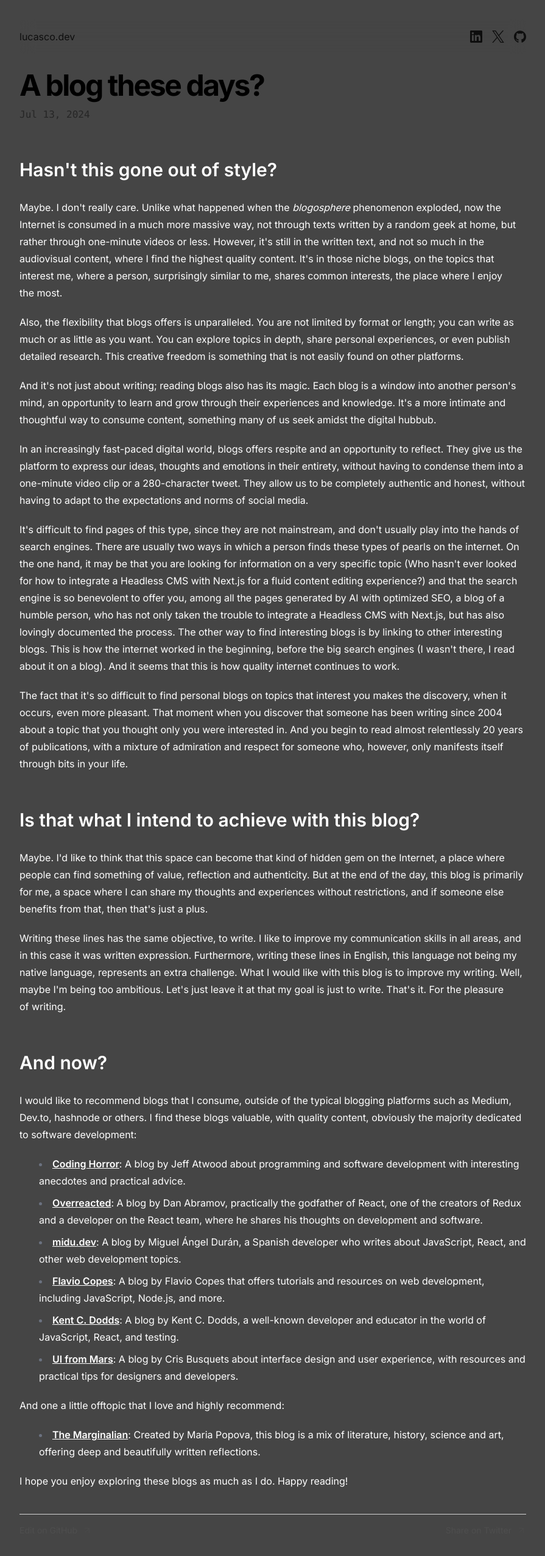
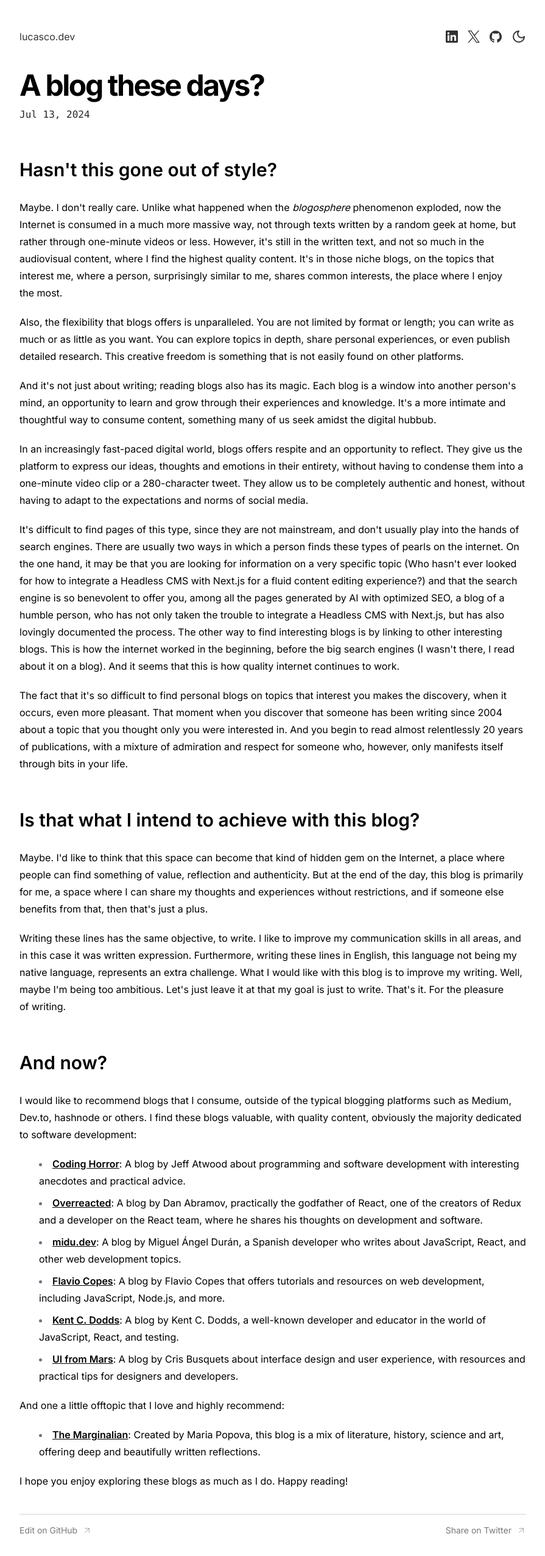
Before and after one commit to isaias-alt/lucasco.dev, a Next.js app: page /blog/a-blog-these-days in a window 1280 px wide. Shown: the whole page at 61% size, without its empty margins (192-1087 px from the left). Built offline with nearby package versions, Linux system fonts and the light colour scheme.

Commit message:
add theme toggle feature

```diff
--- a/package.json
+++ b/package.json
@@ -13,6 +13,7 @@
     "gray-matter": "4.0.3",
     "markdown-to-jsx": "7.4.7",
     "next": "14.2.4",
+    "next-themes": "^0.3.0",
     "react": "18",
     "react-dom": "18"
   },
--- a/src/app/blog/[slug]/page.tsx
+++ b/src/app/blog/[slug]/page.tsx
@@ -84,10 +84,10 @@ const Post = async ({ params }: { params: { slug: string } }) => {
       <article className="pb-5 prose w-full max-w-full text-pretty">
         <Markdown>{postData.content}</Markdown>
       </article>
-      <div className="flex items-center justify-between border-t border-neutral-300 pt-4 text-sm dark:border-neutral-800">
+      <div className="flex items-center justify-between border-t border-neutral-300 pt-4 text-sm dark:border-neutral-700">
         <a
           href={editOnGitHubUrl}
-          className="flex items-center space-x-1 text-neutral-600 transition-colors duration-200 ease-in-out hover:text-neutral-900 dark:text-neutral-400 dark:hover:text-white"
+          className="flex items-center space-x-1 text-neutral-700 transition-colors duration-200 ease-in-out hover:text-black dark:text-neutral-300 dark:hover:text-white"
           target="_blank"
           rel="noopener noreferrer"
         >
@@ -100,7 +100,7 @@ const Post = async ({ params }: { params: { slug: string } }) => {
         </a>
         <a
           href={shareOnTwitterUrl}
-          className="flex items-center space-x-1 text-neutral-600 transition-colors duration-200 ease-in-out hover:text-neutral-900 dark:text-neutral-400 dark:hover:text-white"
+          className="flex items-center space-x-1 text-neutral-700 transition-colors duration-200 ease-in-out hover:text-black dark:text-neutral-300 dark:hover:text-white"
           target="_blank"
           rel="noopener noreferrer"
         >
--- a/src/app/globals.css
+++ b/src/app/globals.css
@@ -4,7 +4,6 @@
 
 :root {
   color-scheme: light dark;
-  background-color: #171717cc;
 }
 
 html {
@@ -14,27 +13,24 @@ html {
 
 .prose {
   h2 {
-    @apply text-3xl text-white font-semibold;
+    @apply text-3xl text-black dark:text-white font-semibold;
   }
   p {
-    @apply text-white;
+    @apply text-black dark:text-white;
   }
   a {
-    @apply text-white;
+    @apply text-black dark:text-white;
   }
   li {
-    @apply text-white;
+    @apply text-black dark:text-white;
   }
-  ol {
-    @apply list-disc list-inside; /* Estilo para listas desordenadas y ordenadas */
-  }
-  ul {
-    @apply list-disc list-inside; /* Estilo para listas desordenadas y ordenadas */
+  ol, ul {
+    @apply list-disc list-inside;
   }
   pre {
-    @apply overflow-auto text-neutral-800 dark:text-neutral-400 bg-neutral-100 dark:bg-neutral-800 rounded-lg p-4 mb-4; /* Estilo para bloques de código */
+    @apply overflow-auto text-black dark:text-neutral-400 bg-neutral-100 dark:bg-neutral-800 rounded-lg p-4 mb-4;
   }
   code {
-    @apply text-neutral-900 dark:text-neutral-100 bg-neutral-100 dark:bg-neutral-800 rounded p-1; /* Estilo para texto de código en línea */
+    @apply text-black dark:text-white bg-neutral-100 dark:bg-neutral-800 rounded p-1;
   }
 }
--- a/src/app/layout.tsx
+++ b/src/app/layout.tsx
@@ -1,12 +1,14 @@
 import type { Metadata } from "next";
 import { Inter } from "next/font/google";
+import { ThemeProvider } from "next-themes";
 import "./globals.css";
 
 const inter = Inter({ subsets: ["latin"] });
 
 export const metadata: Metadata = {
   title: "Lucas Casco - Personal website",
-  description: "Frontend Developer specialized in creating unique and amazing applications.",
+  description:
+    "Frontend Developer specialized in creating unique and amazing applications.",
 };
 
 export default function RootLayout({
@@ -16,7 +18,9 @@ export default function RootLayout({
 }>) {
   return (
     <html lang="en">
-      <body className={inter.className}>{children}</body>
+      <body className={inter.className}>
+        <ThemeProvider attribute="class">{children}</ThemeProvider>
+      </body>
     </html>
   );
 }
--- a/src/components/Header.tsx
+++ b/src/components/Header.tsx
@@ -1,17 +1,18 @@
+import ModeToggle from "./ModeToggle"
 import SocialLinks from "./SocialLinks"
 import { SOCIALS } from "@/data/socials"
 
 const Header = () => {
   return (
-    <header className="flex justify-center py-4 sticky top-0 z-50 mb-1 backdrop-blur-md dark:bg-neutral-900/80">
+    <header className="flex justify-center py-4 sticky top-0 z-50 mb-1 backdrop-blur-md">
       <nav className="flex justify-between items-center w-full max-w-4xl">
         <a
           href='/'
-          className="opacity-80 transition-opacity duration-150 hover:opacity-100"
+          className="opacity-80 transition-opacity duration-150 hover:opacity-100 "
         >
           <span>lucasco.dev</span>
         </a>
-        <div className="flex items-center space-x-4">
+        <div className="flex items-center gap-4">
           {SOCIALS.map(({ name, url, icon }) => (
             <SocialLinks
               key={name}
@@ -20,6 +21,7 @@ const Header = () => {
               Icon={icon}
             />
           ))}
+          <ModeToggle />
         </div>
       </nav>
     </header>
--- /dev/null
+++ b/src/components/ModeToggle.tsx
@@ -0,0 +1,30 @@
+"use client"
+
+import { useTheme } from "next-themes"
+import { useEffect, useState } from "react"
+import Sun from "./icons/Sun"
+import Moon from "./icons/Moon"
+
+const ModeToggle = () => {
+  const { theme, setTheme } = useTheme()
+  const [mounted, setMounted] = useState(false)
+
+  useEffect(() => {
+    setMounted(true)
+  },
+  [])
+
+  const toggleTheme = () => {
+    setTheme(theme === "dark" ? "light" : "dark")
+  }
+
+  if (!mounted) return null
+
+  return (
+    <button onClick={toggleTheme} className="flex items-center justify-center opacity-80 transition-opacity duration-150 hover:opacity-100">
+      { theme === "dark" ? <Sun /> : <Moon /> }
+    </button>
+  )
+}
+
+export default ModeToggle
--- a/src/components/PostCard.tsx
+++ b/src/components/PostCard.tsx
@@ -3,6 +3,7 @@
 import useProjectCardHover from '@/hooks/useProjectCardHover';
 import { formatDate } from '@/utils/date';
 import Link from 'next/link';
+import { useTheme } from 'next-themes';
 
 interface Props {
   title: string;
@@ -13,13 +14,21 @@ interface Props {
 
 const PostCard: React.FC<Props> = ({ title, description, date, slug }) => {
   const { divRef, position, opacity } = useProjectCardHover();
+  const { theme } = useTheme();
+
+  const gradientColor = theme === 'dark'
+    ? `rgba(97, 97, 97, ${opacity * 0.1})`
+    : `rgba(97, 97, 97, ${opacity * 0.3})`;
 
   return (
     <div role="contentinfo" ref={divRef}>
-      <div className="w-full rounded-md border border-neutral-300 p-3 dark:border-neutral-800" style={{
-        background: `radial-gradient(600px circle at ${position.x}px ${position.y}px, rgba(97, 97, 97, ${opacity * 0.1}), transparent 60%)`,
-      }}>
-        <div className='mb-3 flex flex-col space-y-1'>
+      <div
+        className="w-full rounded-md border border-neutral-300 p-3 dark:border-neutral-800"
+        style={{
+          background: `radial-gradient(600px circle at ${position.x}px ${position.y}px, ${gradientColor}, transparent 60%)`,
+        }}
+      >
+        <div className="mb-3 flex flex-col space-y-1">
           {slug && (
             <Link href={`/blog/${slug}`}>
               <h2 className="text-xl group flex items-center justify-between font-medium decoration-neutral-600 decoration-dotted underline-offset-[5px] hover:underline">
--- a/src/components/ProjectCard.tsx
+++ b/src/components/ProjectCard.tsx
@@ -4,6 +4,7 @@ import Image from "next/image";
 import ArrowRightUp from "./icons/ArrowRightUp";
 import GitHubCode from "./icons/GitHubCode";
 import useProjectCardHover from "@/hooks/useProjectCardHover";
+import { useTheme } from 'next-themes';
 
 interface Props {
   title: string;
@@ -15,8 +16,13 @@ interface Props {
   priority: boolean;
 }
 
-const ProjectCard = ({ title, description, tags, url, githubUrl, image, priority }: Props) => {
-  const { divRef, position, opacity } = useProjectCardHover()
+const ProjectCard: React.FC<Props> = ({ title, description, tags, url, githubUrl, image, priority }) => {
+  const { divRef, position, opacity } = useProjectCardHover();
+  const { theme } = useTheme();
+
+  const gradientColor = theme === 'dark'
+    ? `rgba(97, 97, 97, ${opacity * 0.1})`
+    : `rgba(97, 97, 97, ${opacity * 0.3})`;
 
   return (
     <div role="contentinfo" ref={divRef}>
@@ -25,7 +31,7 @@ const ProjectCard = ({ title, description, tags, url, githubUrl, image, priority
           className="pointer-events-none absolute -inset-px opacity-0 transition duration-300"
           style={{
             opacity: opacity,
-            background: `radial-gradient(600px circle at ${position.x}px ${position.y}px, rgba(97, 97, 97, 0.1), transparent 60%)`,
+            background: `radial-gradient(600px circle at ${position.x}px ${position.y}px, ${gradientColor}, transparent 60%)`,
           }}
         />
         <div className="w-full">
@@ -61,13 +67,13 @@ const ProjectCard = ({ title, description, tags, url, githubUrl, image, priority
         {tags && (
           <div className="flex flex-wrap mt-2 space-x-2">
             {tags.map((tag, index) => (
-              <span key={index} className="text-xs py-1 px-2 cursor-default rounded-md border border-neutral-300 bg-neutral-200/50 font-mono font-medium text-neutral-600 dark:border-neutral-800 dark:bg-neutral-800/60 dark:text-neutral-300">
+              <span key={index} className="text-xs my-1 py-1 px-2 cursor-default rounded-md border border-neutral-300 bg-neutral-200/50 font-mono font-medium text-neutral-600 dark:border-neutral-800 dark:bg-neutral-800/60 dark:text-neutral-300">
                 {tag}
               </span>
             ))}
           </div>
         )}
-        <p className="mt-2 opacity-80 text-prety">{description}</p>
+        <p className="mt-2 opacity-80 text-pretty">{description}</p>
       </article>
     </div>
   );
--- /dev/null
+++ b/src/components/icons/Moon.tsx
@@ -0,0 +1,20 @@
+const Moon = ({ ...props }) => {
+  return (
+    <svg
+      {...props}
+      xmlns="http://www.w3.org/2000/svg"
+      width="24"
+      height="24"
+      viewBox="0 0 24 24"
+      fill="none"
+      stroke="currentColor"
+      strokeWidth="2"
+      strokeLinecap="round"
+      strokeLinejoin="round"
+    >
+      <path d="M12 3a6 6 0 0 0 9 9 9 9 0 1 1-9-9Z" />
+    </svg>
+  );
+};
+
+export default Moon;
--- /dev/null
+++ b/src/components/icons/Sun.tsx
@@ -0,0 +1,28 @@
+const Sun = ({ ...props }) => {
+  return (
+    <svg
+      {...props}
+      xmlns="http://www.w3.org/2000/svg"
+      width="24"
+      height="24"
+      viewBox="0 0 24 24"
+      fill="none"
+      stroke="currentColor"
+      strokeWidth="2"
+      strokeLinecap="round"
+      strokeLinejoin="round"
+    >
+      <circle cx="12" cy="12" r="4" />
+      <path d="M12 2v2" />
+      <path d="M12 20v2" />
+      <path d="m4.93 4.93 1.41 1.41" />
+      <path d="m17.66 17.66 1.41 1.41" />
+      <path d="M2 12h2" />
+      <path d="M20 12h2" />
+      <path d="m6.34 17.66-1.41 1.41" />
+      <path d="m19.07 4.93-1.41 1.41" />
+    </svg>
+  );
+};
+
+export default Sun;
--- a/tailwind.config.ts
+++ b/tailwind.config.ts
@@ -1,6 +1,7 @@
 import type { Config } from "tailwindcss";
 
 const config: Config = {
+  darkMode: "class",
   content: [
     "./src/pages/**/*.{js,ts,jsx,tsx,mdx}",
     "./src/components/**/*.{js,ts,jsx,tsx,mdx}",
```
Also changed, not shown: 1 other file (tests, documents, lock files or other folders).
